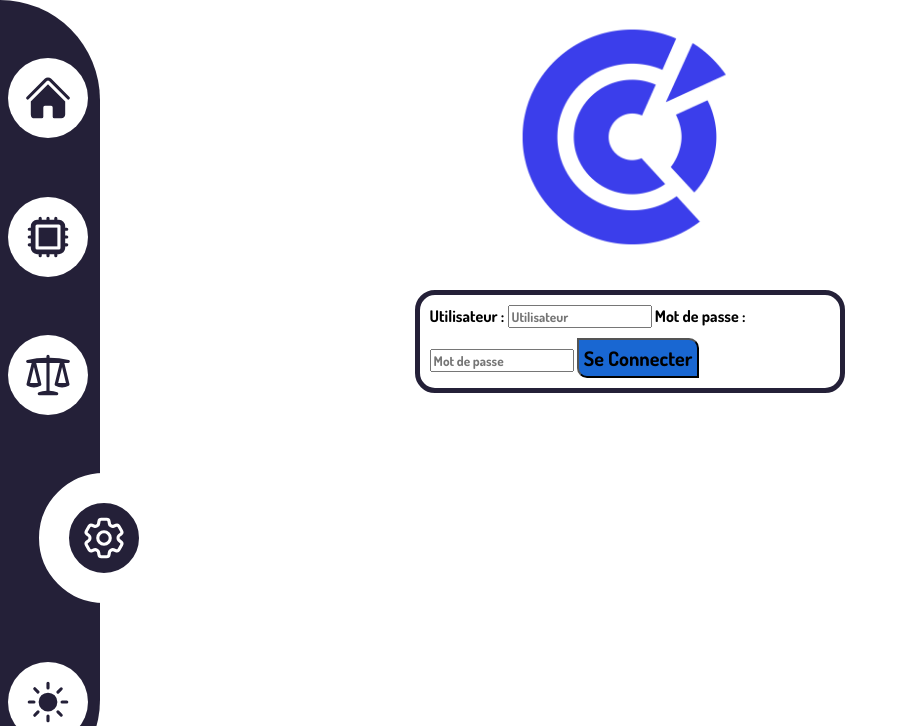
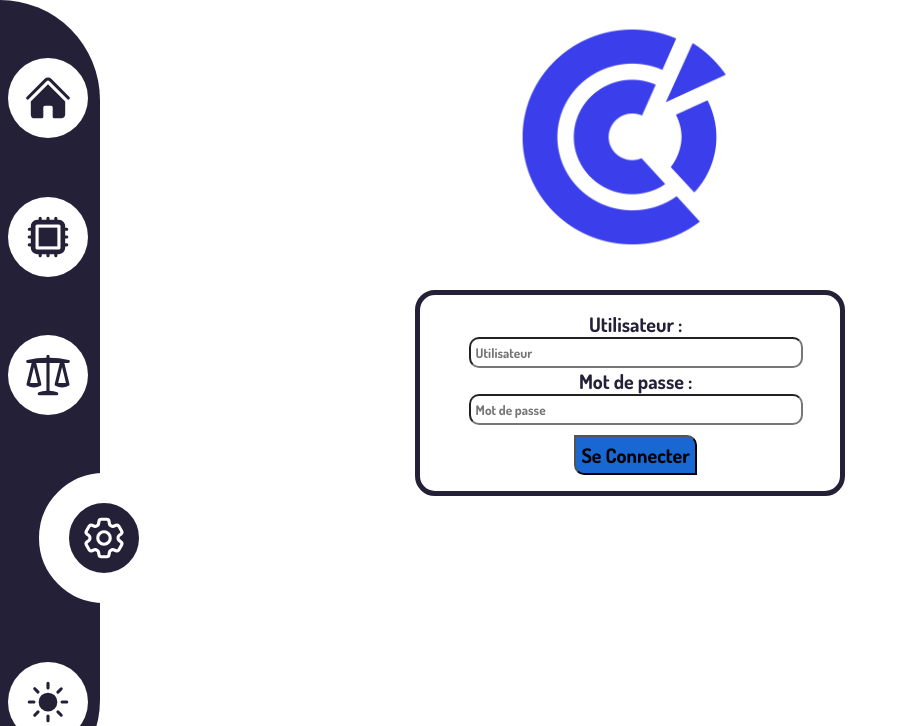
Before and after one commit to Tfoucher5/JPO, a PHP site: page /connexion-reglages.php in a window 1280 px wide. Shown: the top 726 px of the page, without its empty margins (0-907 px from the left). Run offline with PHP 8.4, Linux system fonts and the light colour scheme.

Commit message:
Correction dans le css de connexion-reglages.php

```diff
--- a/jour.css
+++ b/jour.css
@@ -315,6 +315,7 @@ float:none;
 border-radius: 20px;
 border: var(--secondary-color) 5px solid;
 }
+
 .label_connexion form[action="connexion.php"]{
   color:var(--secondary-color);
   padding:1px;
@@ -333,6 +334,26 @@ background-color: var(--background-color);
   width:80%;
   float:right;
 }
+
+.label_connexion form[action="connexion-reglages.php"]{
+  color:var(--secondary-color);
+  padding:1px;
+  font-size: 20px;
+  width:100%;
+  margin: 5px;
+  display: flex;
+  flex-direction: column;
+  justify-content: center;
+  align-items: center;
+}
+.label_connexion form[action="connexion-reglages.php"] input[type="text"], .label_connexion form[action="connexion-reglages.php"] input[type="password"]{
+background-color: var(--background-color);
+  border-radius: 10px;
+  padding:5px;
+  width:80%;
+  float:right;
+}
+
 .label_connexion input[type="submit"]{
 text-align: center;
 font-size:20px;
```
